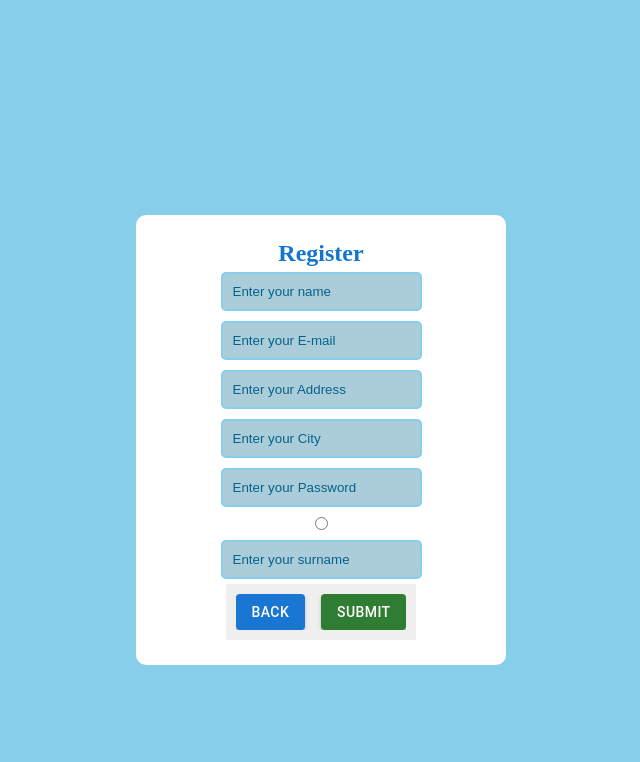
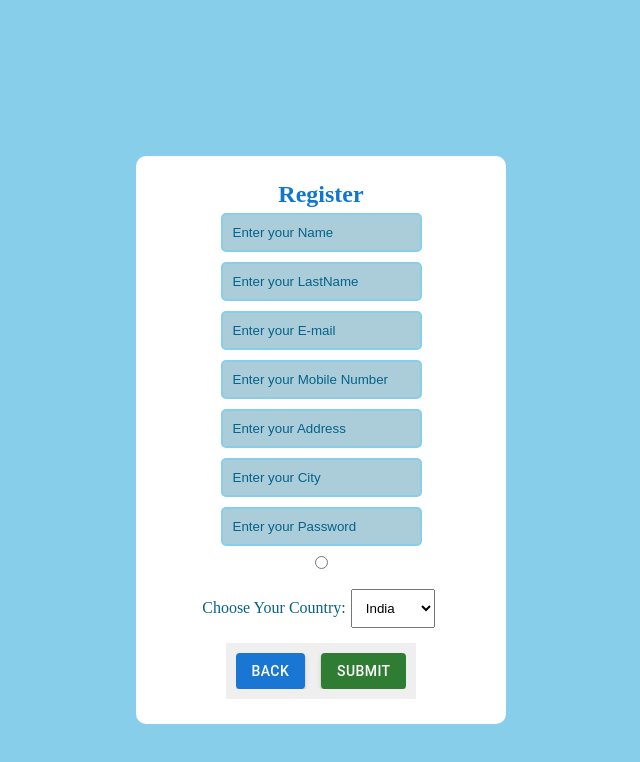
Before and after one commit to NitinAkuch/nath, a React (Create React App) app in the folder nath/: page / in a window 1280 px wide. Shown: the top 762 px of the page, without its empty margins (359-999 px from the left). Built offline with nearby package versions, Linux system fonts and the light colour scheme.

Commit message:
dropdown and maxlength added

```diff
--- a/nath/src/Components/InputField.jsx
+++ b/nath/src/Components/InputField.jsx
@@ -34,6 +34,7 @@ import styled from "styled-components";
 const Input = styled.input`
   margin: 5px;
   padding: 10px;
+
   background-color: #abcdda;
   border: 2px solid skyblue;
   border-radius: 5px;
@@ -55,11 +56,17 @@ const Input = styled.input`
     }
   }
 `;
-const InputField = ({ type, id, placeholder, label }) => {
+const InputField = ({ type, id, placeholder, label, maxlength }) => {
   return (
     <div>
       {/* <InputLabel htmlFor={id}>{placeholder}</InputLabel> */}
-      <Input type={type} id={id} placeholder={placeholder} label={label} />
+      <Input
+        type={type}
+        id={id}
+        placeholder={placeholder}
+        label={label}
+        maxlength={maxlength}
+      />
     </div>
   );
 };
--- a/nath/src/Pages/RegiasterOne.jsx
+++ b/nath/src/Pages/RegiasterOne.jsx
@@ -30,6 +30,17 @@ const Title = styled.h2`
   font-weight: 700;
   color: #1276ce;
 `;
+const DropdownCountries = styled.div`
+  margin: 10px;
+  color: #05628a;
+  display: flex;
+  align-items: center;
+  justify-content: space-between;
+`;
+const Select = styled.select`
+  margin: 5px;
+  padding: 10px;
+`;
 const ButtonWrapper = styled.button`
   border: none;
   display: flex;
@@ -51,8 +62,20 @@ const Register_one = () => {
               type={field.type}
               placeholder={field.placeholders}
               label={field.label}
+              maxlength={field.maxlength}
+              default={field.default}
             />
           ))}
+          <DropdownCountries>
+            <label for="countries">Choose Your Country:</label>
+            <Select id="countries">
+              <option>India</option>
+              <option>USA</option>
+              <option>UK</option>
+              <option>China</option>
+              <option>France</option>
+            </Select>
+          </DropdownCountries>
 
           <ButtonWrapper>
             <Stack spacing={2} direction="row">
--- a/nath/src/data.js
+++ b/nath/src/data.js
@@ -2,48 +2,57 @@ export const dummyData = [
   {
     type: "text",
     id: 1,
-    placeholders: "Enter your name",
+    placeholders: "Enter your Name",
+    maxlength: "50",
+    desc: "This is a text input field for your name.",
+  },
+  {
+    type: "text",
+    id: 2,
+    placeholders: "Enter your LastName",
+    maxlength: "50",
     desc: "This is a text input field for your name.",
   },
   {
     type: "email",
-    id: 2,
+    id: 3,
     placeholders: "Enter your E-mail",
-
+    maxlength: "20",
+    desc: "This is a text input field for your name.",
+  },
+  {
+    type: "tel",
+    id: 4,
+    placeholders: "Enter your Mobile Number",
+    maxlength: "10",
+    desc: "This is a text input field for your name.",
+    default: "+91",
+  },
+  {
+    type: "text",
+    id: 5,
+    placeholders: "Enter your Address",
+    maxlength: "50",
     desc: "This is a text input field for your name.",
   },
   {
     type: "text",
-    id: 3,
-    placeholders: "Enter your Address",
-
-    desc: "This is a text input field for your name.",
-  },
-  {
-    type: "text",
-    id: 4,
+    id: 6,
     placeholders: "Enter your City",
-
+    maxlength: "50",
     desc: "This is a text input field for your name.",
   },
   {
     type: "password",
-    id: 5,
+    id: 7,
     placeholders: "Enter your Password",
 
     desc: "This is a text input field for your name.",
   },
   {
     type: "radio",
-    id: 6,
+    id: 8,
     label: ["MALE", "FEMALE", "OTHER"],
-    desc: "This is a text input field for your name.",
-  },
-  {
-    type: "email",
-    id: 7,
-    placeholders: "Enter your surname",
-
     desc: "This is a text input field for your name.",
   },
 ];
```
